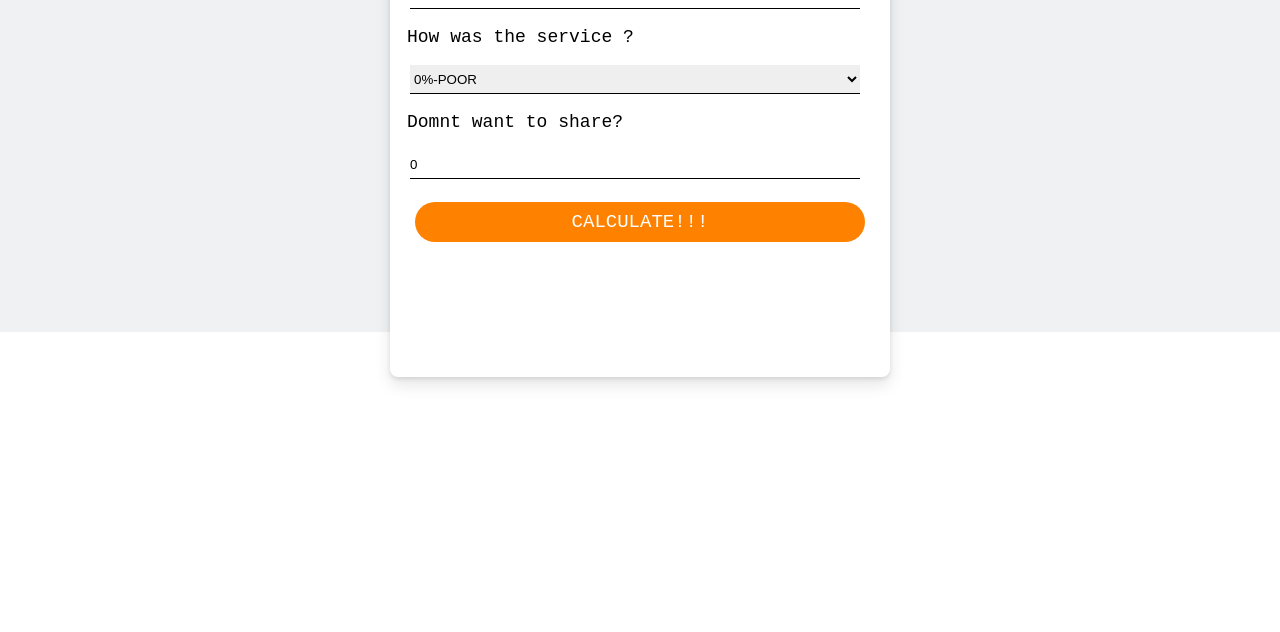
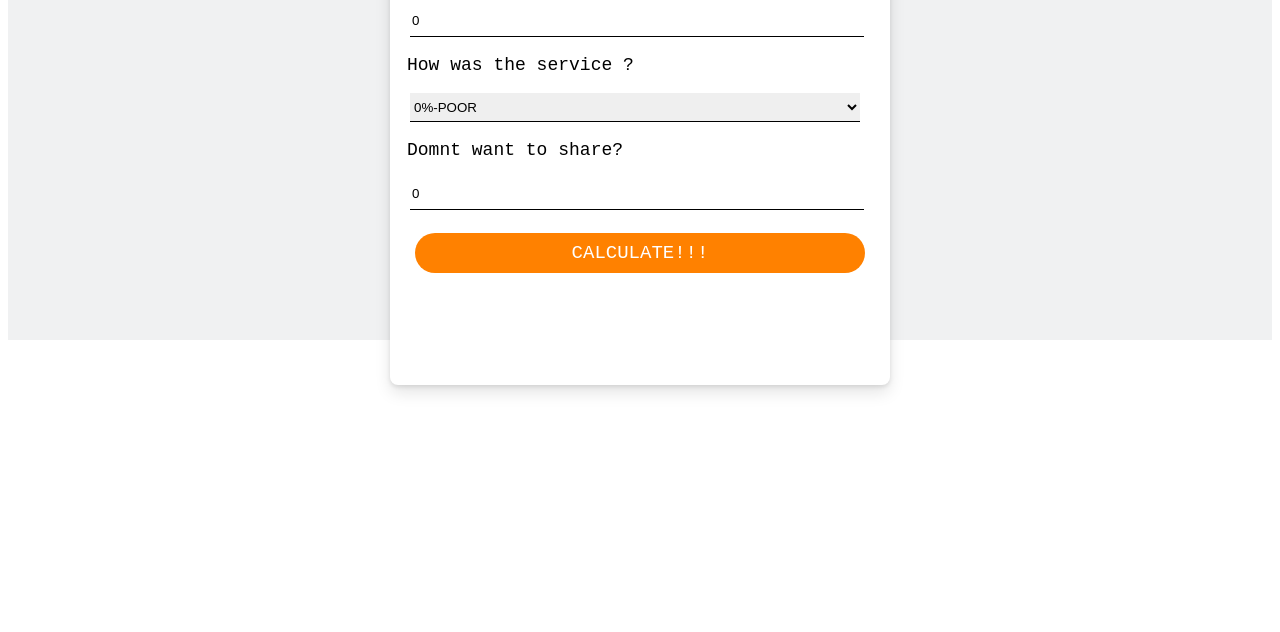
Before and after one commit to Abhilashm527/TipCalculator, a plain HTML site: page index.html in a window 1280 px wide. Shown: the part 168-800 px from the top of the page. Drawn offline with Linux system fonts and the light colour scheme.

Commit message:
padd and merge

```diff
--- a/tip.css
+++ b/tip.css
@@ -1,7 +1,7 @@
 *
 {
-    padding: 0;
-    margin: 0;
+    padding: 1;
+    margin: 1
     box-sizing: border-box;
 }
 main
```
